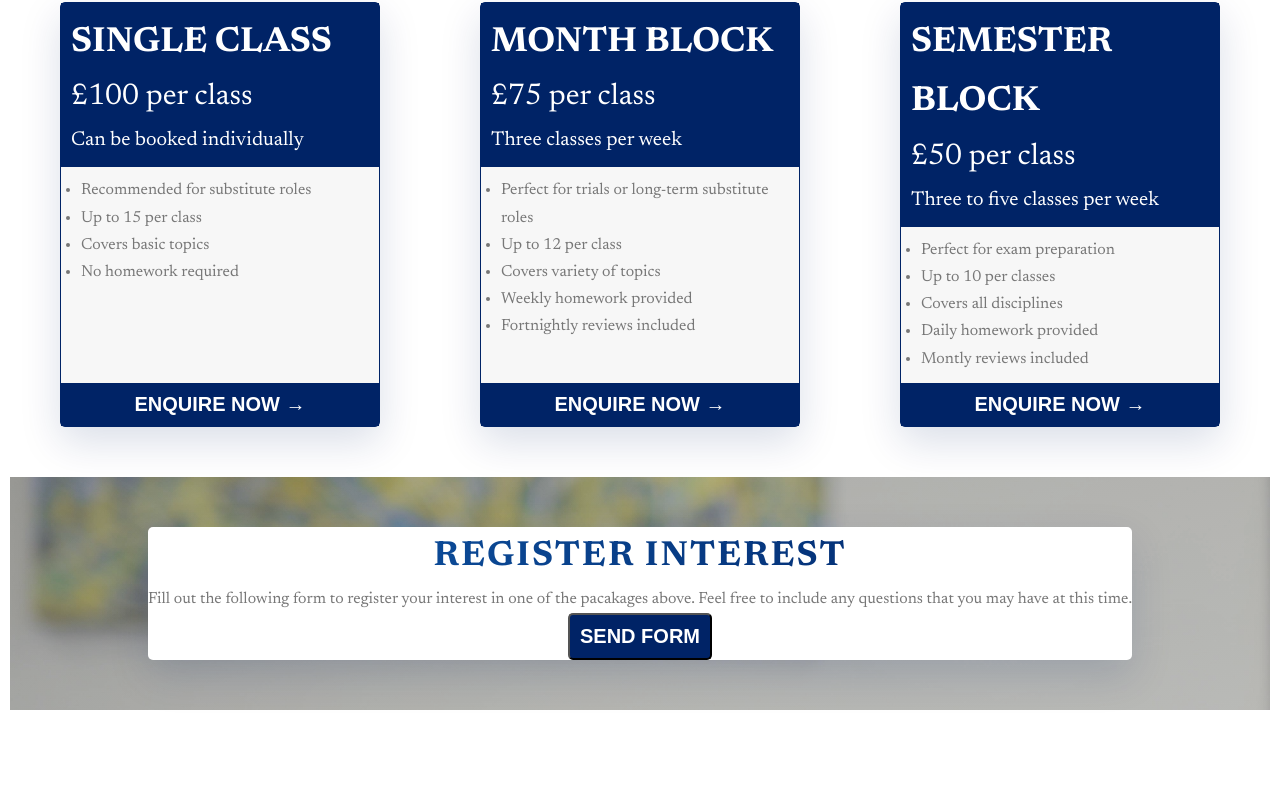
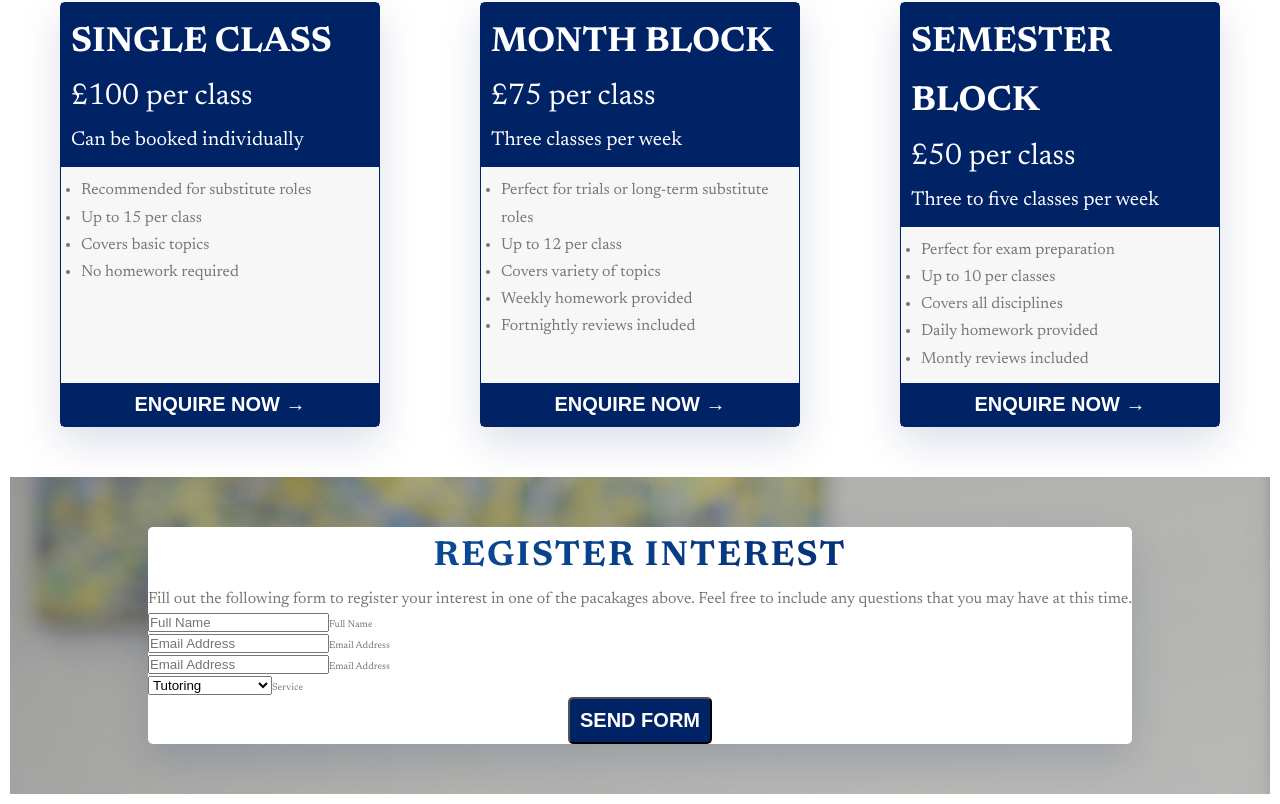
Before and after one commit to Talbekk/the-travelling-teacher, a React (Create React App) app: page / in a window 1280 px wide. Shown: the part 3036-3840 px from the top of the page. Before the commit the page ends 3756 px from the top, so only its background shows below. Built offline with nearby package versions, Linux system fonts and the light colour scheme.

Commit message:
adds dropdown functionality

```diff
--- a/src/components/main/Enquiries.js
+++ b/src/components/main/Enquiries.js
@@ -1,17 +1,45 @@
-import React from "react";
+import React, { useState } from "react";
 import "../../App.css";
 
 function Enquiries() {
+
+  const [ chosenService, setChosenService ] = useState("tutoring");
+  const [ serviceOptions ] = useState(["Tutoring", "Business English", "After School", "Online"]);
+
+  function populateDropdown(selectOptions) {
+      return selectOptions.map((currentOption) =>
+      <option value={currentOption}>{currentOption}</option>
+      )
+  }
+
   return (
     <section className="section-enquiries">
         <div className="enquiries-content">
-            <h2 className="heading-secondary">
+            <h2 className="heading-secondary ">
                 Register Interest
             </h2>
             <p className="paragraph">
                 Fill out the following form to register your interest in one of the pacakages above. Feel free to include any questions that you may have at this time.
             </p>
-            <form>
+            <form className="form" action="#">
+                <div class="form__group">
+                    <input id="name" type="text" placeholder="Full Name" class="form__input" required/>
+                    <label for="name" class="form__label">Full Name</label>
+                </div>
+                <div class="form__group">
+                    <input id="email" type="email" placeholder="Email Address" class="form__input" required/>
+                    <label for="email" class="form__label">Email Address</label>
+                </div>
+                <div class="form__group">
+                    <input id="email" type="email" placeholder="Email Address" class="form__input" required/>
+                    <label for="email" class="form__label">Email Address</label>
+                </div>
+                <div class="form__group">
+                    <select value={chosenService} onChange={(e) => setChosenService(e.target.value)} required>
+                        {populateDropdown(serviceOptions)}
+                    </select>
+                    <label>Service</label>
+                </div>
                 <button className="btn btn--blue ">Send Form</button>
             </form>
         </div>
```
